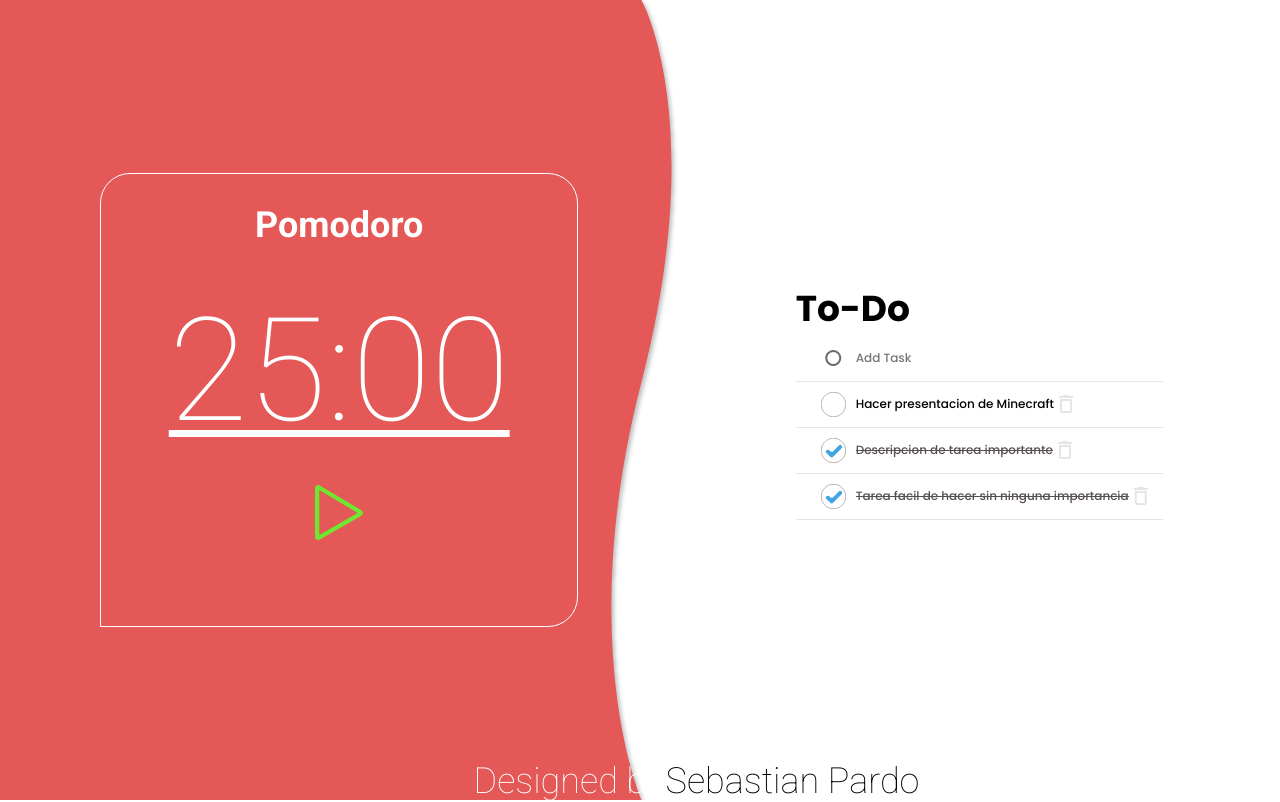
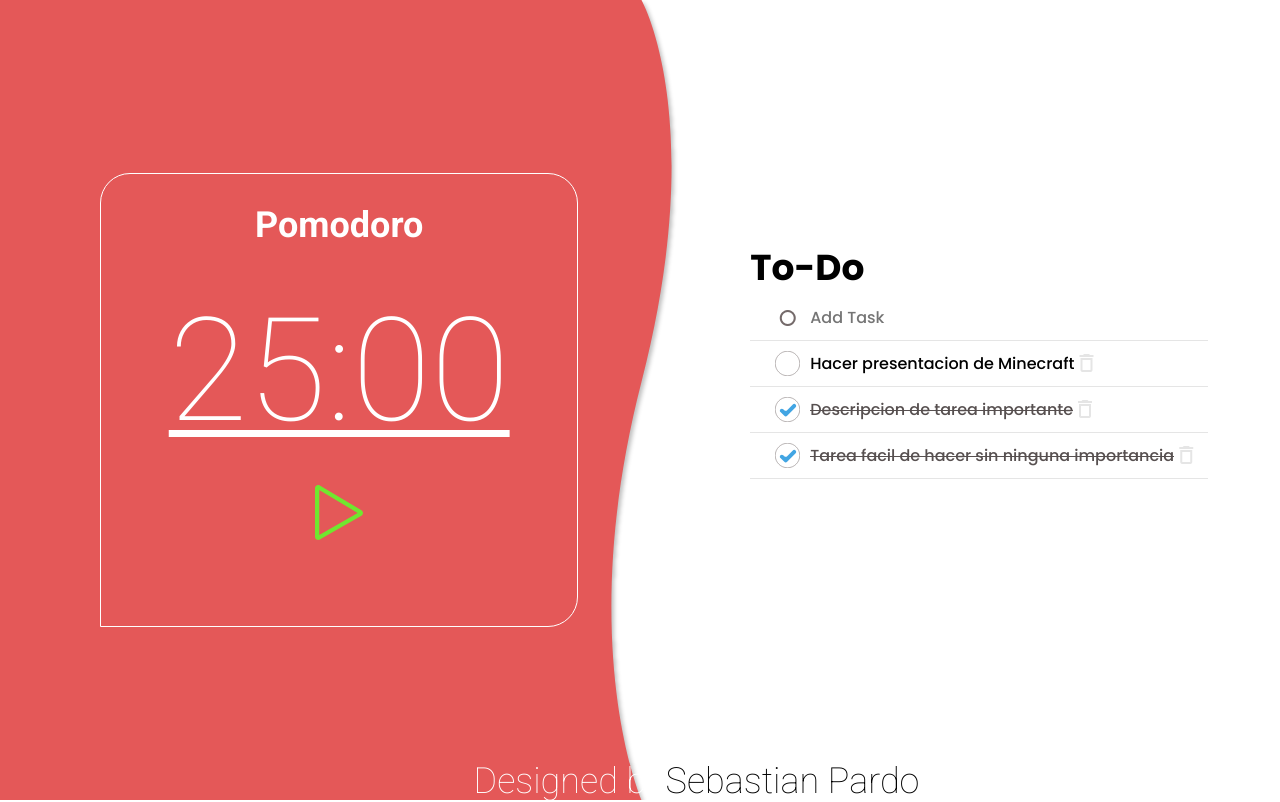
Before and after one commit to sa-pardo/tododoro, a React (Create React App) app: page / in a window 1280 px wide. Built offline with nearby package versions, Linux system fonts and the light colour scheme.

Commit message:
improved activeTask and todo undone animations
activeTask has still some bugs

```diff
--- a/src/App.js
+++ b/src/App.js
@@ -1,24 +1,87 @@
 import { useState } from "react";
 import Pomodoro from "./components/Pomodoro";
 import Todo from "./components/Todo";
+import { v4 as uuidv4 } from "uuid";
 
 function App() {
   const [activeTask, setActiveTask] = useState({});
+  const [tasks, setTasks] = useState(testTasks);
+
+  const addTask = (event) => {
+    event.preventDefault();
+    let taskInput = event.target[0].value;
+    if (taskInput.length === 0) return;
+    event.target[0].value = "";
+    let task = {
+      id: uuidv4(),
+      title: taskInput,
+      isCompleted: false,
+      isNew: true,
+    };
+    setTasks([task, ...tasks]);
+  };
+
+  const removeTask = (id) => {
+    let filteredTasks = tasks.filter((task) => task.id !== id);
+    setTasks(filteredTasks);
+  };
+
+  const toggleCompletedTask = (selectedTask) => {
+    selectedTask.isCompleted = !selectedTask.isCompleted;
+    selectedTask.isNew = false;
+    setTasks(
+      tasks.map((task) => {
+        return task.id === selectedTask.id ? selectedTask : task;
+      })
+    );
+  };
+
   return (
     <>
-      <h1>{activeTask.title}</h1>
       <div className="App">
         <div className="left">
-          <Pomodoro />
+          <Pomodoro
+            activeTask={activeTask}
+            toggleCompletedTask={toggleCompletedTask}
+          />
         </div>
         <div className="right">
-          <Todo setActiveTask={setActiveTask} />
+          <Todo
+            setActiveTask={setActiveTask}
+            tasks={tasks}
+            modifyTask={{
+              addTask: addTask,
+              removeTask: removeTask,
+              toggleCompletedTask: toggleCompletedTask,
+            }}
+          />
         </div>
       </div>
-      <span className="credits left-credits">Designed by</span>
-      <span className="credits right-credits">Sebastian Pardo</span>
+      <span className="credits left-credits no-select">Designed by</span>
+      <span className="credits right-credits no-select">Sebastian Pardo</span>
     </>
   );
 }
 
 export default App;
+
+const testTasks = [
+  {
+    id: uuidv4(),
+    title: "Hacer presentacion de Minecraft",
+    isCompleted: false,
+    isNew: true,
+  },
+  {
+    id: uuidv4(),
+    title: "Descripcion de tarea importante",
+    isCompleted: true,
+    isNew: false,
+  },
+  {
+    id: uuidv4(),
+    title: "Tarea facil de hacer sin ninguna importancia",
+    isCompleted: true,
+    isNew: false,
+  },
+];
--- a/src/components/Pomodoro.jsx
+++ b/src/components/Pomodoro.jsx
@@ -1,8 +1,9 @@
 import React, { useEffect, useState } from "react";
 import Play from "../assets/Play.svg";
 import Pause from "../assets/Pause.svg";
+import { ActiveTask } from "./Todo";
 
-function Pomodoro() {
+function Pomodoro(props) {
   const [time, setTime] = useState(sessionDurations.workDuration);
   const [isStarted, setIsStarted] = useState(false);
   const [sessionType, setSessionType] = useState("work");
@@ -40,10 +41,7 @@ function Pomodoro() {
         <h2 className="pomodoro-header">Pomodoro</h2>
         {/* <h3>{sessionType}</h3> */}
         <p className="time-left">{computeTime(time)}</p>
-        <div
-          className="controls center-flex"
-          // onClick={() => setIsStarted(!isStarted)}
-        >
+        <div className="controls center-flex">
           {isStarted ? (
             <img
               src={Pause}
@@ -62,6 +60,13 @@ function Pomodoro() {
             />
           )}
         </div>
+        {Object.keys(props.activeTask).length !== 0 &&
+          !props.activeTask.isCompleted && (
+            <ActiveTask
+              task={props.activeTask}
+              toggleCompletedTask={props.toggleCompletedTask}
+            />
+          )}
       </div>
     </>
   );
--- a/src/components/Todo.jsx
+++ b/src/components/Todo.jsx
@@ -1,39 +1,10 @@
 import React, { useState } from "react";
-import { v4 as uuidv4 } from "uuid";
 import Circle from "../assets/circulo.svg";
 
 function Todo(props) {
-  const [tasks, setTasks] = useState(testTasks);
+  const tasks = props.tasks;
   const [isFocused, setIsFocused] = useState(false);
-
-  const addTask = (event) => {
-    event.preventDefault();
-    let taskInput = event.target[0].value;
-    if (taskInput.length === 0) return;
-    event.target[0].value = "";
-    let task = {
-      id: uuidv4(),
-      title: taskInput,
-      isCompleted: false,
-      isNew: true,
-    };
-    setTasks([task, ...tasks]);
-  };
-
-  const removeTask = (id) => {
-    let filteredTasks = tasks.filter((task) => task.id !== id);
-    setTasks(filteredTasks);
-  };
-
-  const toggleCompletedTask = (selectedTask) => {
-    selectedTask.isCompleted = !selectedTask.isCompleted;
-    selectedTask.isNew = false;
-    setTasks(
-      tasks.map((task) => {
-        return task.id === selectedTask.id ? selectedTask : task;
-      })
-    );
-  };
+  const { addTask, removeTask, toggleCompletedTask } = props.modifyTask;
 
   return (
     <>
@@ -60,8 +31,6 @@ function Todo(props) {
           })}
         </ul>
       </div>
-
-      {/* <span className="right-credits">Sebastian Pardo</span> */}
     </>
   );
 }
@@ -90,7 +59,7 @@ const TaskInput = (props) => {
   );
 };
 
-const Task = (props) => {
+export const Task = (props) => {
   const task = props.task;
   return (
     <>
@@ -107,8 +76,19 @@ const Task = (props) => {
         />
       </picture>
       <p
-        className={`task-title ${task.isCompleted && "task-title-done"}`}
-        onClick={() => props.setActiveTask(task)}
+        key={task.title + task.isCompleted}
+        className={`task-title ${
+          task.isCompleted
+            ? " task-title-done"
+            : task.isNew
+            ? ""
+            : "task-title-not-done"
+        }`}
+        onClick={() => {
+          if (!task.isCompleted) {
+            props.setActiveTask(task);
+          }
+        }}
       >
         {task.title}
       </p>
@@ -122,26 +102,35 @@ const Task = (props) => {
   );
 };
 
-const testTasks = [
-  {
-    id: uuidv4(),
-    title: "Hacer presentacion de Minecraft",
-    isCompleted: false,
-    isNew: true,
-  },
-  {
-    id: uuidv4(),
-    title: "Descripcion de tarea importante",
-    isCompleted: true,
-    isNew: false,
-  },
-  {
-    id: uuidv4(),
-    title: "Tarea facil de hacer sin ninguna importancia",
-    isCompleted: true,
-    isNew: false,
-  },
-];
+export const ActiveTask = (props) => {
+  const task = props.task;
+  return (
+    <div
+      style={{
+        display: "flex",
+        marginTop: 30,
+        justifyContent: "center",
+        alignItems: "center",
+      }}
+    >
+      <picture
+        className={`circle-size ${
+          task.isCompleted ? "task-done" : task.isNew ? "" : "task-not-done"
+        }`}
+      >
+        <img
+          className="pointer no-select"
+          onClick={() => props.toggleCompletedTask(task)}
+          src={Circle}
+          alt="Circle"
+        />
+      </picture>
+      <p className={`task-title${task.isCompleted ? " task-title-done" : ""}`}>
+        {task.title}
+      </p>
+    </div>
+  );
+};
 
 const compareByBooleans = (a, b) => {
   return a.isCompleted === b.isCompleted ? 0 : a.isCompleted ? 1 : -1;
--- a/src/index.css
+++ b/src/index.css
@@ -18,6 +18,11 @@
   display: flex;
   justify-content: center;
   align-items: center;
+}
+
+.Todo {
+  margin-top: 30vh;
+  max-width: 90%;
 }
 
 .todo-header {
@@ -51,7 +56,7 @@
 .task-input {
   font-family: "Poppins", sans-serif;
   font-weight: normal;
-  font-size: 12px;
+  font-size: 16px;
   padding: 0px;
   margin-left: 10px;
   width: 89%;
@@ -67,10 +72,31 @@
 
 .task-title {
   font-family: "Poppins", sans-serif;
-  font-size: 12px;
+  font-size: 16px;
   font-weight: normal;
   align-self: center;
   margin-left: 10px;
+  overflow: hidden;
+  white-space: nowrap;
+  text-overflow: ellipsis;
+}
+
+.task-title-not-done {
+  position: relative;
+  animation: blacktolight 150ms linear forwards;
+  animation-direction: reverse;
+}
+
+.task-title-not-done::after {
+  content: "";
+  position: absolute;
+  top: 50%;
+  left: 0%;
+  width: 100%;
+  height: 1px;
+  background-color: var(--strong-dark);
+  animation: strikethrough 150ms linear forwards;
+  animation-direction: reverse;
 }
 
 .task-title-done {
@@ -200,17 +226,17 @@
 
 .control {
   margin-top: 30px;
-  animation: finezo 150ms linear forwards;
+  animation: finezo 200ms linear forwards;
 }
 
 @keyframes finezo {
   0% {
     opacity: 0;
-    transform: scale(0);
+    transform: rotateX(90deg);
   }
   100% {
     opacity: 1;
-    transform: scale(1);
+    transform: rotateX(0deg);
   }
 }
 
@@ -238,7 +264,7 @@
   background-image: url(./assets/Rectangle.svg);
   background-repeat: no-repeat;
   background-size: 100% 100%;
-  width: 53%;
+  width: 53vw;
   height: 100vh;
   display: flex;
   justify-content: center;
@@ -246,11 +272,10 @@
 }
 
 .right {
-  width: 47%;
+  width: 47vw;
   height: 100vh;
   display: flex;
   justify-content: center;
-  align-items: center;
 }
 
 .Pomodoro {
```
Also changed, not shown: 1 other file (tests, documents, lock files or other folders).
